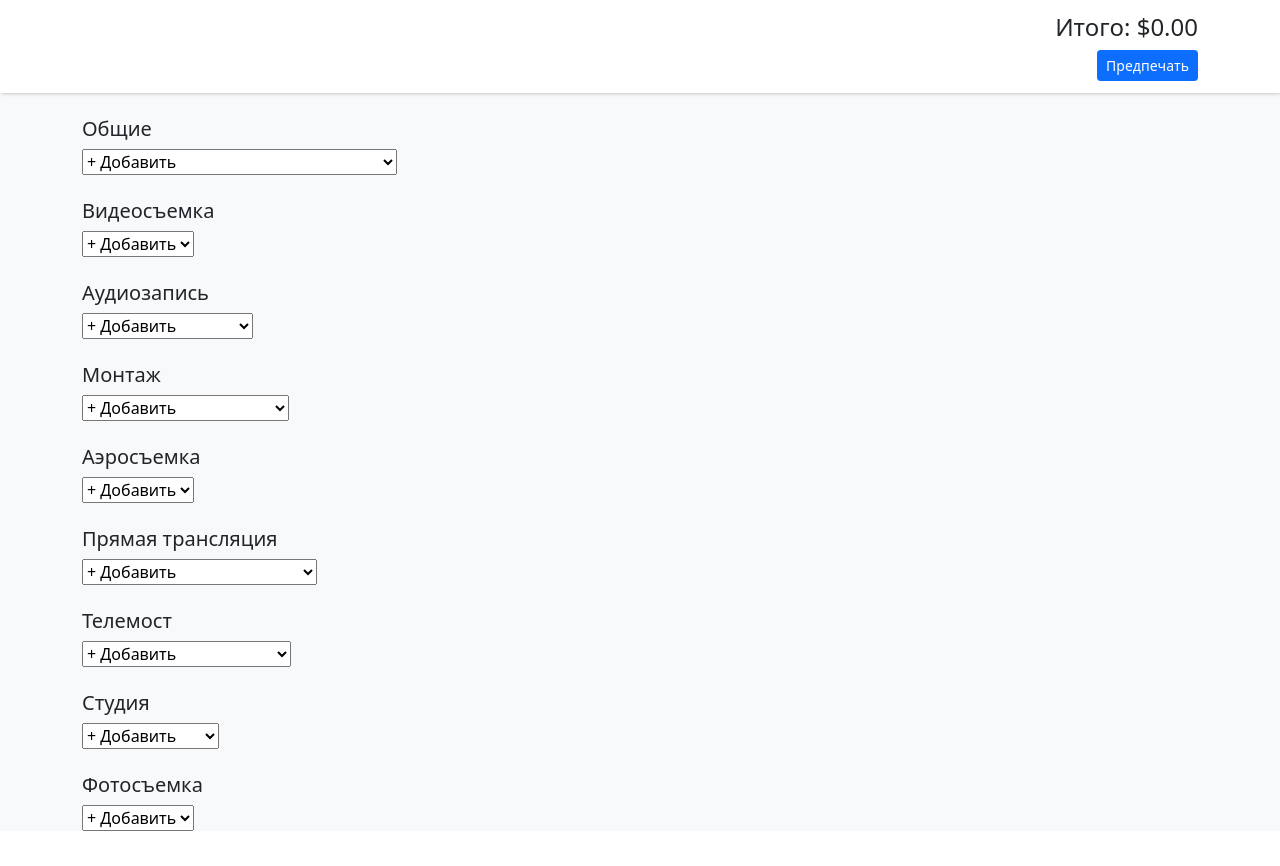
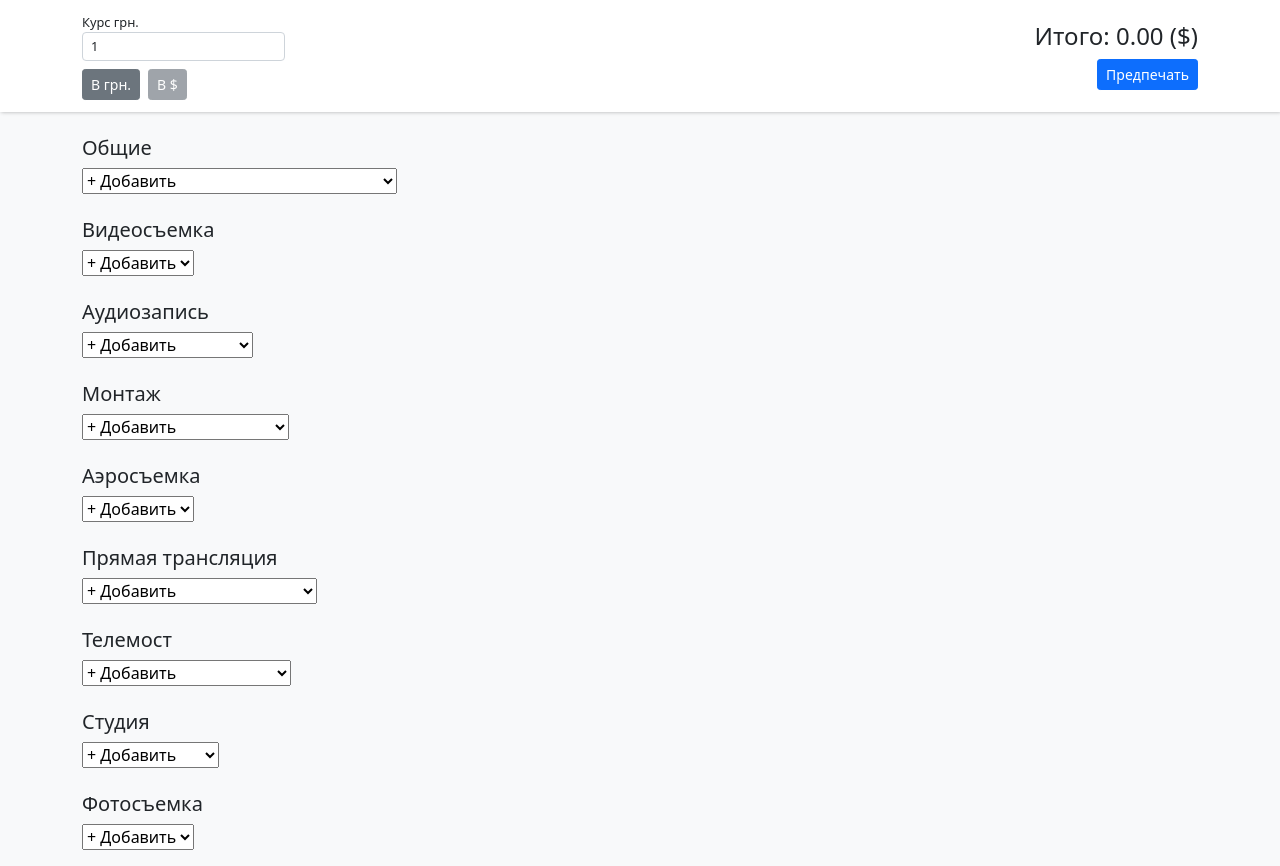
Before and after one commit to ppkinev/alex_production_costs, a React (Create React App) app: page / in a window 1280 px wide. Built offline with nearby package versions, Linux system fonts and the light colour scheme.

Commit message:
adds currency conversion

```diff
--- a/src/App.js
+++ b/src/App.js
@@ -4,7 +4,7 @@ import services, { addNewItemText } from './items/services'
 import { totalValue, totalCost } from './utils'
 import Printable from './components/Printable'
 
-const section = ({ category, costItems, onItemAdd, onItemRemove, onItemUpdate }) => {
+const section = ({ currency, category, costItems, onItemAdd, onItemRemove, onItemUpdate }) => {
   const { name: categoryName, items } = category
   const onItemSelect = ({ target }) => {
     if (target.value !== addNewItemText) {
@@ -64,7 +64,7 @@ const section = ({ category, costItems, onItemAdd, onItemRemove, onItemUpdate })
     ) : null
     const costInput = (
       <div className="input-group input-group-sm">
-        <label className="form-label">Стоимость ($)
+        <label className="form-label">Стоимость ({currency})
           <input
             className="form-control"
             type="number"
@@ -85,7 +85,7 @@ const section = ({ category, costItems, onItemAdd, onItemRemove, onItemUpdate })
             className="form-check-input"
             type="checkbox"
             name="costFree"
-            checked={costFree}
+            defaultChecked={false}
             onChange={onUpdate}
           />
         </label>
@@ -95,7 +95,7 @@ const section = ({ category, costItems, onItemAdd, onItemRemove, onItemUpdate })
       <div className="input-group input-group-sm">
         <label className="form-label">Итого
           <p className="m-0 form-control bg-success text-white">
-            ${totalValue({ quantity, hours, cost, costFree }).toFixed(2)}
+            {totalValue({ quantity, hours, cost, costFree }).toFixed(2)} ({currency})
           </p>
         </label>
       </div>
@@ -136,8 +136,77 @@ const section = ({ category, costItems, onItemAdd, onItemRemove, onItemUpdate })
   )
 }
 
+const covertCost = (costItems, rate) => {
+  const items = {}
+  Object.entries(costItems).forEach(([categoryName, services]) => {
+    items[categoryName] = []
+    services.forEach(s => items[categoryName].push({ ...s, cost: Number((rate * s.cost).toFixed(2)) }))
+  })
+
+  return items
+}
+
+const CurrencyConverter = (props) => {
+  const { setCostItems, setCurrency, rateState, backRateState } = props
+  const [rate, setRate] = rateState
+  const [backRate, setBackRate] = backRateState
+
+  const onRateUpdate = ({ target: { value } }) => {
+    if (value === '') setRate('')
+    else setRate(Number(value))
+  }
+  const onCalculate = () => {
+    setCurrency('грн')
+    setCostItems(costItems => covertCost(costItems, rate))
+    setBackRate(1 / rate)
+  }
+  const onCalculateBack = () => {
+    setCurrency('$')
+    setCostItems(costItems => covertCost(costItems, backRate))
+    setBackRate(null)
+  }
+
+  return (
+    <div>
+      <div className="input-group input-group-sm">
+        <label className="form-label">Курс грн.
+          <input
+            className="form-control"
+            type="number"
+            step="0.01"
+            min="0"
+            name="rate"
+            value={rate}
+            onChange={onRateUpdate}
+            disabled={backRate}
+          />
+        </label>
+      </div>
+      <button
+        type="button"
+        onClick={onCalculate}
+        className="btn btn-sm btn-secondary"
+        disabled={backRate}
+      >
+        В грн.
+      </button>
+      <button
+        type="button"
+        onClick={onCalculateBack}
+        className="btn btn-sm btn-secondary ms-2"
+        disabled={!backRate}
+      >
+        В $
+      </button>
+    </div>
+  )
+}
+
 function App() {
   const categories = services.reduce((acc, item) => (acc[item.name] = [], acc), {})
+  const [currency, setCurrency] = useState('$')
+  const rateState = useState(1)
+  const backRateState = useState(null)
   const [isPrintable, setIsPrintable] = useState(false)
   const [costItems, setCostItems] = useState(categories)
   const onPrintableToggle = () => setIsPrintable(!isPrintable)
@@ -164,6 +233,7 @@ function App() {
   }
 
   const sections = services.map(category => section({
+    currency,
     category,
     costItems: costItems[category.name],
     onItemAdd,
@@ -172,19 +242,27 @@ function App() {
   }))
 
   if (isPrintable) {
-    return <Printable costItems={costItems} onPrintableToggle={onPrintableToggle} />
+    return <Printable currency={currency} costItems={costItems} onPrintableToggle={onPrintableToggle} />
   }
 
   return (
-    <main className="bg-light">
+    <main>
       <header className="sticky-top">
         <div className="header">
           <div className="container">
-            <div className="summary">
-              <h4>Итого: ${totalCost(costItems).toFixed(2)}</h4>
-              <button type="button" className="btn btn-sm btn-primary" onClick={onPrintableToggle}>
-                Предпечать
-              </button>
+            <div className="d-flex align-items-center justify-content-between">
+              <CurrencyConverter
+                setCostItems={setCostItems}
+                setCurrency={setCurrency}
+                rateState={rateState}
+                backRateState={backRateState}
+              />
+              <div className="summary">
+                <h4>Итого: {totalCost(costItems).toFixed(2)} ({currency})</h4>
+                <button type="button" className="btn btn-sm btn-primary" onClick={onPrintableToggle}>
+                  Предпечать
+                </button>
+              </div>
             </div>
           </div>
         </div>
@@ -197,4 +275,4 @@ function App() {
   )
 }
 
-export default App;
+export default App
--- a/src/components/Printable.js
+++ b/src/components/Printable.js
@@ -2,7 +2,7 @@ import { FaGift } from 'react-icons/fa'
 import services from '../items/services'
 import { totalValue, totalCost } from '../utils'
 
-const summaryTable = (costItems) => {
+const summaryTable = (costItems, currency) => {
   const selectedItems = Object.entries(costItems).filter(([, serviceList]) => serviceList.length)
   const rows = selectedItems.map(([categoryName, serviceList]) => {
     const subHeader = (
@@ -18,10 +18,12 @@ const summaryTable = (costItems) => {
           <td>{s.name}</td>
           <td className="text-end">{hasQuantity ? s.quantity : ''}</td>
           <td className="text-end">{hasHours ? s.hours : ''}</td>
-          <td className="text-end">${s.cost.toFixed(2)}</td>
+          <td className="text-end">{s.cost.toFixed(2)} ({currency})</td>
           <td className={`text-end ${s.costFree ? 'text-primary' : ''}`}>
             {s.costFree ? <FaGift size={24} className="me-2" /> : null}
-            ${totalValue({ quantity: s.quantity, hours: s.hours, cost: s.cost, costFree: s.costFree }).toFixed(2)}
+            {totalValue({ quantity: s.quantity, hours: s.hours, cost: s.cost, costFree: s.costFree }).toFixed(2)}
+            {' '}
+            ({currency})
           </td>
         </tr>
       )
@@ -39,7 +41,7 @@ const summaryTable = (costItems) => {
   )
   const summary = (
     <tr key="summary" className="bg-light fw-bold">
-      <td colSpan={5} className="text-end">Суммарно: ${totalCost(costItems).toFixed(2)}</td>
+      <td colSpan={5} className="text-end">Суммарно: {totalCost(costItems).toFixed(2)} ({currency})</td>
     </tr>
   )
 
@@ -54,7 +56,7 @@ const summaryTable = (costItems) => {
 }
 
 const Printable = (props) => {
-  const { costItems, onPrintableToggle } = props
+  const { costItems, onPrintableToggle, currency } = props
   const onPrint = () => window.print()
 
   return (
@@ -65,7 +67,7 @@ const Printable = (props) => {
         </div>
       </div>
       <div className="container mt-4">
-        {summaryTable(costItems)}
+        {summaryTable(costItems, currency)}
         <button
           type="button"
           className="btn btn-secondary d-print-none"
--- a/src/styles/custom.scss
+++ b/src/styles/custom.scss
@@ -1,4 +1,8 @@
 @import '~bootstrap/scss/bootstrap.scss';
+
+html, body {
+  background-color: $light;
+}
 
 .d-flex {
   .input-group {
```
